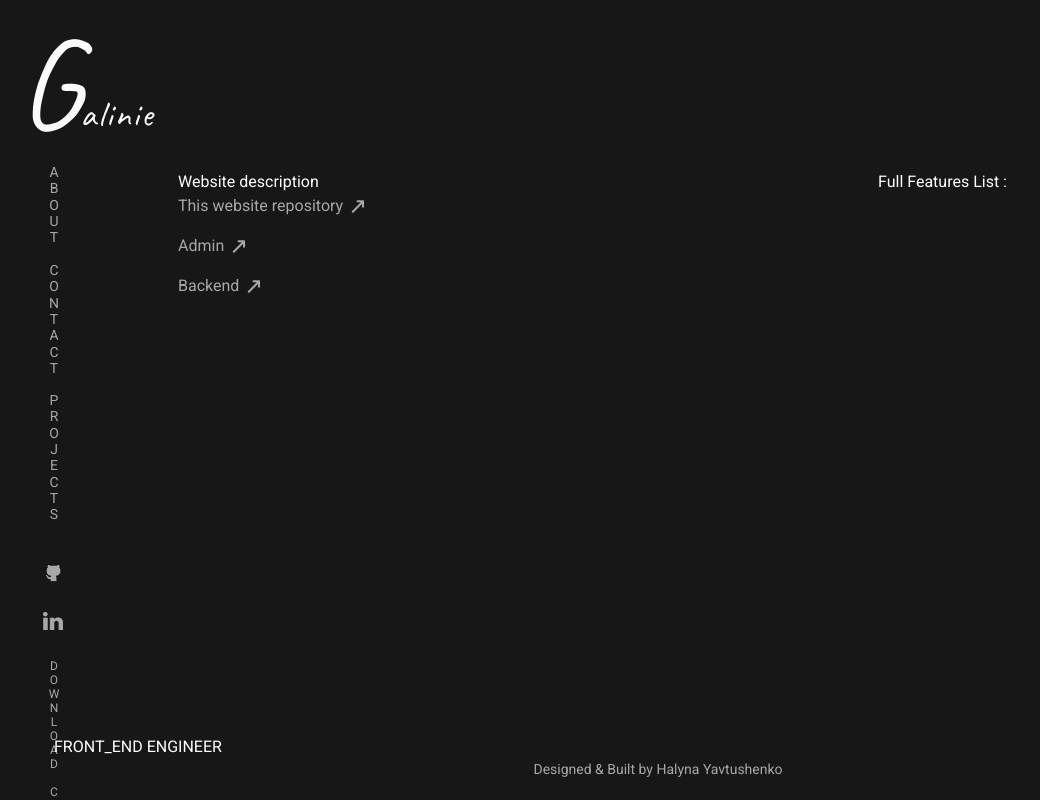
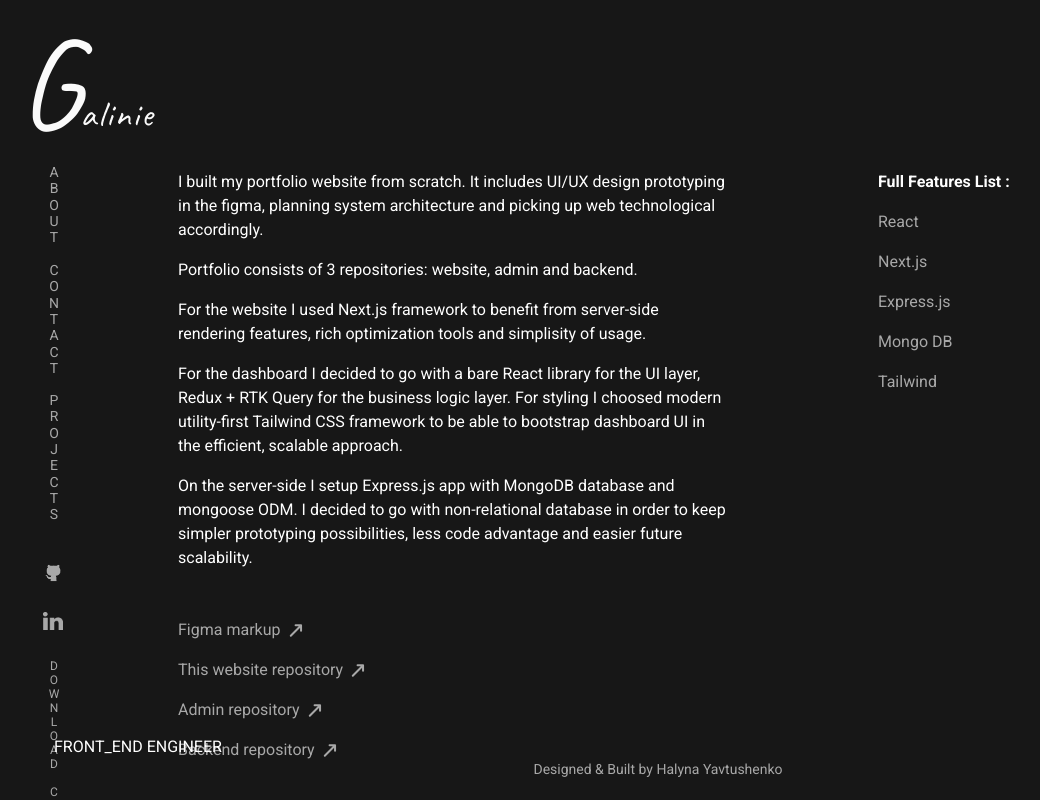
Before and after one commit to hys25/portfolio, a Next.js app: page /more-about-this-website in a window 1280 px wide. Shown: the whole page, without its empty margins (12-1052 px from the left). Built offline with nearby package versions, Linux system fonts and the light colour scheme.

Commit message:
about this website

```diff
--- a/pages/contact/index.js
+++ b/pages/contact/index.js
@@ -92,9 +92,9 @@ function Contact() {
         <Typewriter
           onInit={(typewriter) => {
             typewriter
-              .pauseFor(1000)
+              .pauseFor(500)
               .typeString(
-                "I'm always happy to make new friends, face new challanges and to have some fun. Feel free to say hi! 👋           "
+                "I'm always happy to make new friends, face new challenges and to have some fun. Feel free to say hi! 👋           "
               )
               .pauseFor(1000)
               .typeString(
--- a/pages/more-about-this-website/index.js
+++ b/pages/more-about-this-website/index.js
@@ -5,28 +5,77 @@ function MoreAboutThisWebsite() {
     <Default>
       <div className="flex mx-auto w-full text-white md:flex-col mt-[150px] max-w-[1200px] md:mt-[80px]">
         <div className="flex flex-col w-2/3 md:mb-4 md:m-full">
-          Website description
+          <div className="mb-8 pr-[150px]">
+            <p className="mb-4">
+              I built my portfolio website from scratch. It includes UI/UX
+              design prototyping in the figma, planning system architecture and
+              picking up web technological accordingly.
+            </p>
+            <p className="mb-4">
+              Portfolio consists of 3 repositories: website, admin and backend.
+            </p>
+            <p className="mb-4">
+              For the website I used Next.js framework to benefit from
+              server-side rendering features, rich optimization tools and
+              simplisity of usage.
+            </p>
+            <p className="mb-4">
+              For the dashboard I decided to go with a bare React library for
+              the UI layer, Redux + RTK Query for the business logic layer. For
+              styling I choosed modern utility-first Tailwind CSS framework to
+              be able to bootstrap dashboard UI in the efficient, scalable
+              approach.
+            </p>
+            <p className="mb-4">
+              On the server-side I setup Express.js app with MongoDB database
+              and mongoose ODM. I decided to go with non-relational database in
+              order to keep simpler prototyping possibilities, less code
+              advantage and easier future scalability.
+            </p>
+          </div>
           <a
+            target="_blank"
+            rel="noreferrer"
+            className="w-max flex relative mb-4 text-grey transition-all hover:text-white after:absolute after:inline-block after:w-5 after:h-5 after:bg-[url('/icons/arrow-top-right-grey.svg')] after:right-[-25px] after:bottom-[2px] after:bg-no-repeat after:bg-contain hover:after:bg-[url('/icons/arrow-top-right-white.svg')]"
+            href="https://www.figma.com/file/KHucTlorfsmQ6HjGfASXjZ/Halyna's-portfolio?node-id=0%3A1&t=Fobk5jR6owqdwez3-0"
+          >
+            Figma markup
+          </a>
+          <a
+            target="_blank"
+            rel="noreferrer"
             className="w-max flex relative mb-4 text-grey transition-all hover:text-white after:absolute after:inline-block after:w-5 after:h-5 after:bg-[url('/icons/arrow-top-right-grey.svg')] after:right-[-25px] after:bottom-[2px] after:bg-no-repeat after:bg-contain hover:after:bg-[url('/icons/arrow-top-right-white.svg')]"
             href="https://github.com/hys25/portfolio"
           >
             This website repository
           </a>
           <a
+            target="_blank"
+            rel="noreferrer"
             className="w-max flex relative mb-4 text-grey transition-all hover:text-white after:absolute after:inline-block after:w-5 after:h-5 after:bg-[url('/icons/arrow-top-right-grey.svg')] after:right-[-25px] after:bottom-[2px] after:bg-no-repeat after:bg-contain hover:after:bg-[url('/icons/arrow-top-right-white.svg')]"
             href="https://github.com/hys25/portfolio-admin"
           >
-            Admin
+            Admin repository
           </a>
           <a
+            target="_blank"
+            rel="noreferrer"
             className="w-max flex relative mb-4 text-grey transition-all hover:text-white after:absolute after:inline-block after:w-5 after:h-5 after:bg-[url('/icons/arrow-top-right-grey.svg')] after:right-[-25px] after:bottom-[2px] after:bg-no-repeat after:bg-contain hover:after:bg-[url('/icons/arrow-top-right-white.svg')]"
             href="https://github.com/hys25/portfolio-backend"
           >
-            Backend
+            Backend repository
           </a>
         </div>
+
         <div className="flex flex-col w-1/3 md:m-full">
-          Full Features List :
+          <p className="font-bold">Full Features List :</p>
+          <ul className="text-grey">
+            <li className="mt-4">React</li>
+            <li className="mt-4">Next.js</li>
+            <li className="mt-4">Express.js</li>
+            <li className="mt-4">Mongo DB</li>
+            <li className="mt-4">Tailwind</li>
+          </ul>
         </div>
       </div>
     </Default>
```
